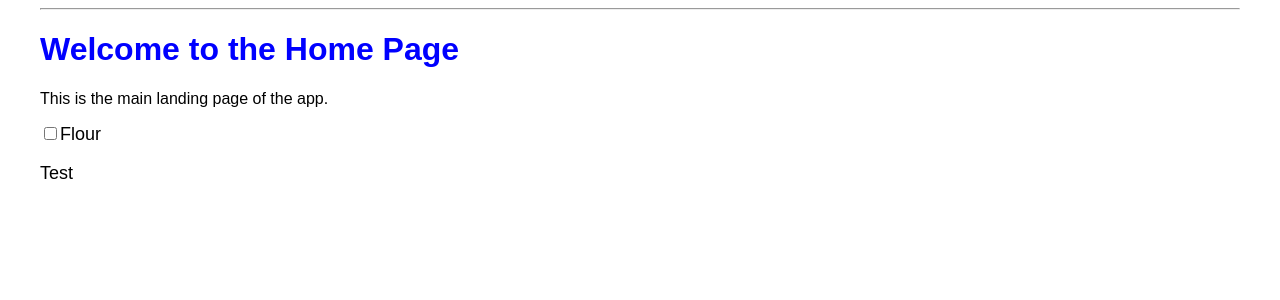
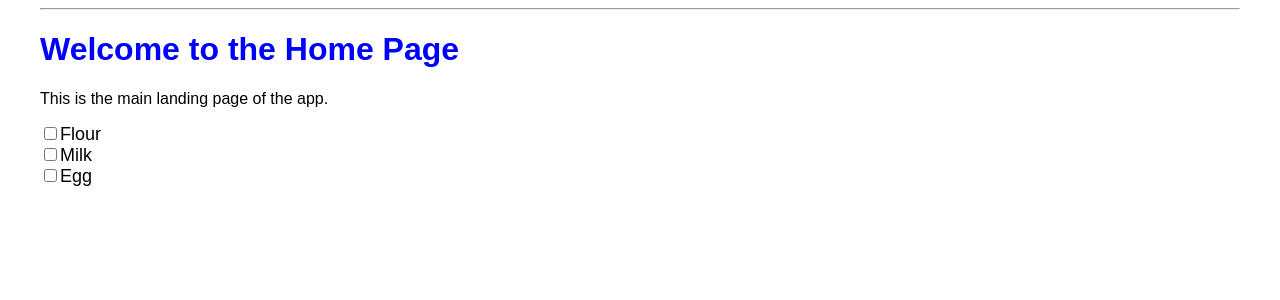
Before and after one commit to RandomFurret/SE2-Flask-Project, a Flask app: page / in a window 1280 px wide. Shown: the part 58-358 px from the top of the page. Run offline with Flask 3, Linux system fonts and the light colour scheme.

Commit message:
last commit for feb 24

```diff
--- a/templates/home.html
+++ b/templates/home.html
@@ -6,7 +6,8 @@
     <h1>Welcome to the Home Page</h1>
     <p>This is the main landing page of the app.</p>
     <div class="ingredients">
-        <input type="checkbox" id="flour" name="flour">Flour
-        <p>Test</p>
+        <input type="checkbox" id="flour" name="flour"><label for="flour">Flour</label><br>
+        <input type="checkbox" id="milk" name="milk"><label for="milk">Milk</label><br>
+        <input type="checkbox" id="egg" name="egg"><label for="egg">Egg</label><br>
     </div>
 {% endblock %}
```
